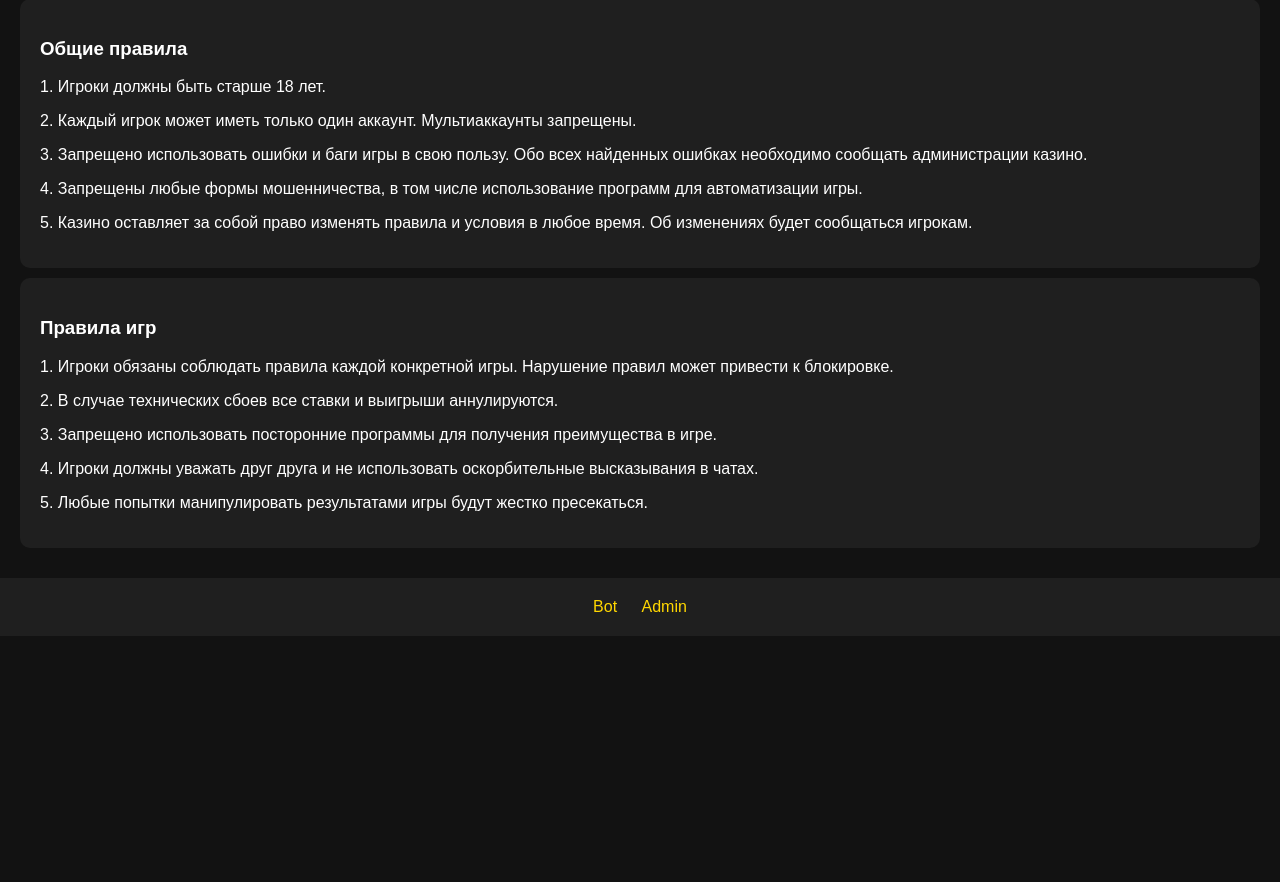
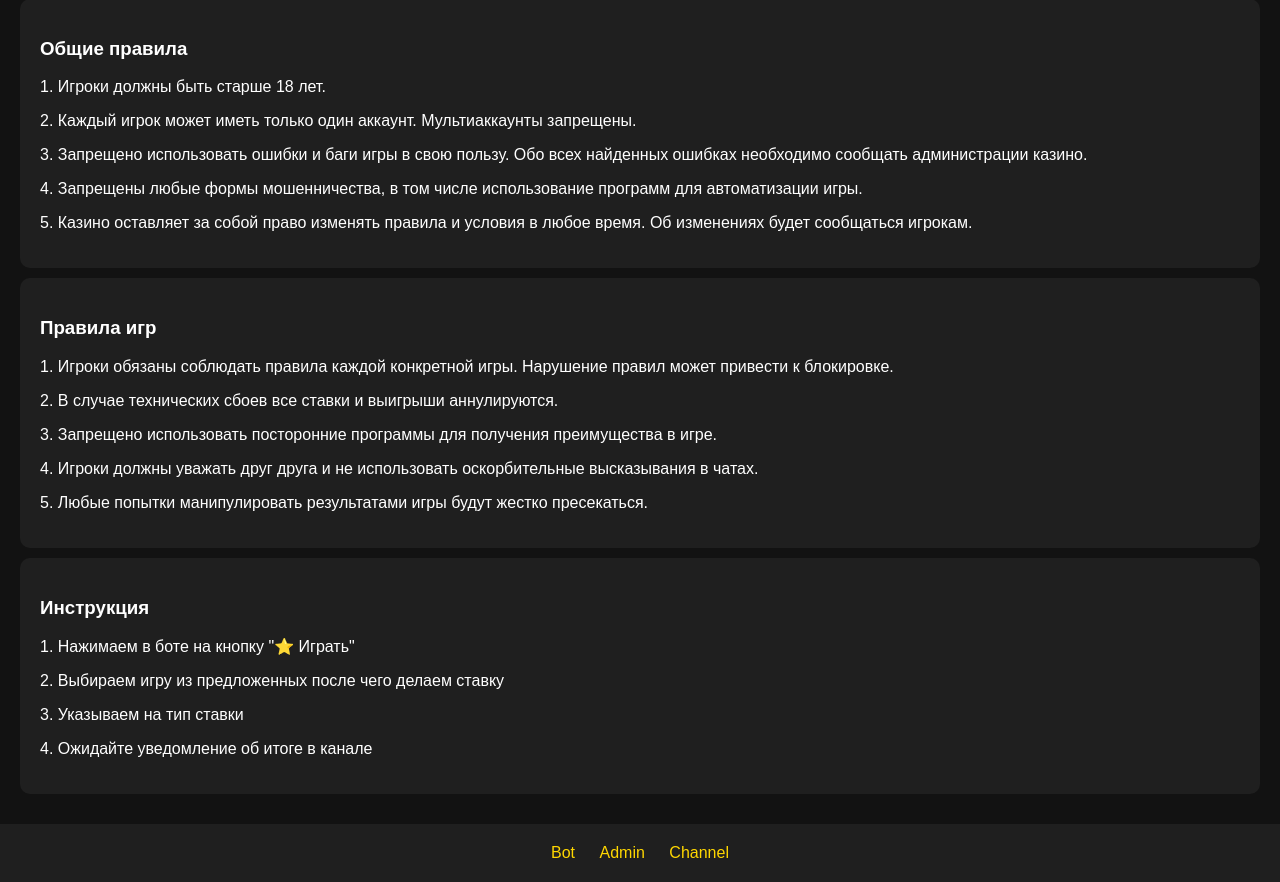
Before and after one commit to MIHUTKA3/mihutka3.github.io, a plain HTML site: page index.html in a window 1280 px wide. Shown: the part 159-1041 px from the top of the page. Before the commit the page ends 800 px from the top, so only its background shows below. Drawn offline with Linux system fonts and the light colour scheme.

Commit message:
Update index.html

```diff
--- a/index.html
+++ b/index.html
@@ -3,7 +3,7 @@
 <head>
     <meta charset="UTF-8">
     <meta name="viewport" content="width=device-width, initial-scale=1.0">
-    <title>Правила Казино</title>
+    <title>Правила и Инструкции</title>
     <link rel="stylesheet" href="styles.css">
 </head>
 <body>
@@ -34,12 +34,20 @@
                 <p>4. Игроки должны уважать друг друга и не использовать оскорбительные высказывания в чатах.</p>
                 <p>5. Любые попытки манипулировать результатами игры будут жестко пресекаться.</p>
             </div>
+            <div class="rule-section">
+                <h3>Инструкция</h3>
+                <p>1. Нажимаем в боте на кнопку "⭐️ Играть"</p>
+                <p>2. Выбираем игру из предложенных после чего делаем ставку</p>
+                <p>3. Указываем на тип ставки</p>
+                <p>4. Ожидайте уведомление об итоге в канале</p>
+            </div>
         </section>
     </main>
     <footer>
         <div class="social-media">
             <a href="https://t.me/spinwin_robot">Bot</a>
             <a href="https://t.me/MIHUTKA3">Admin</a>
+            <a href="https://t.me/+38WiSk0eCQEwYWVi">Channel</a>
         </div>
     </footer>
 </body>
```
